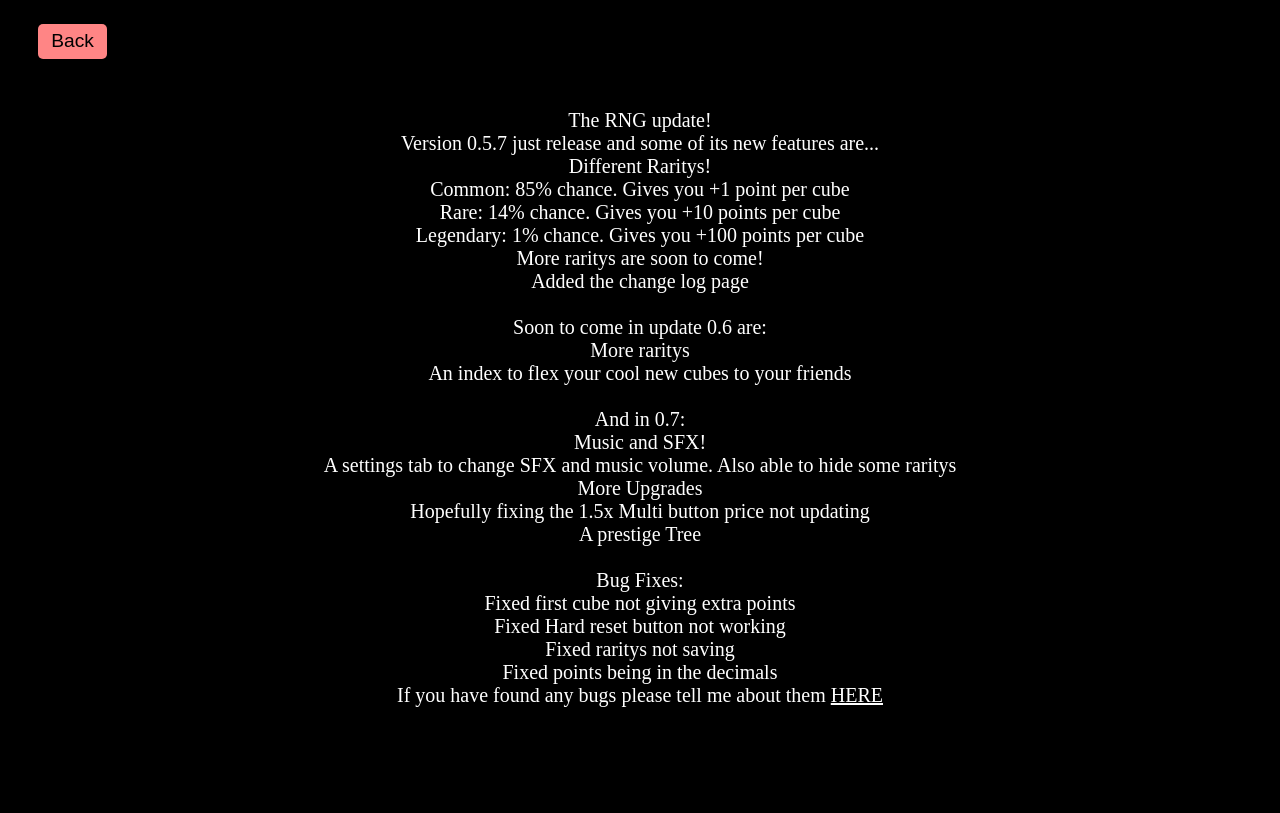
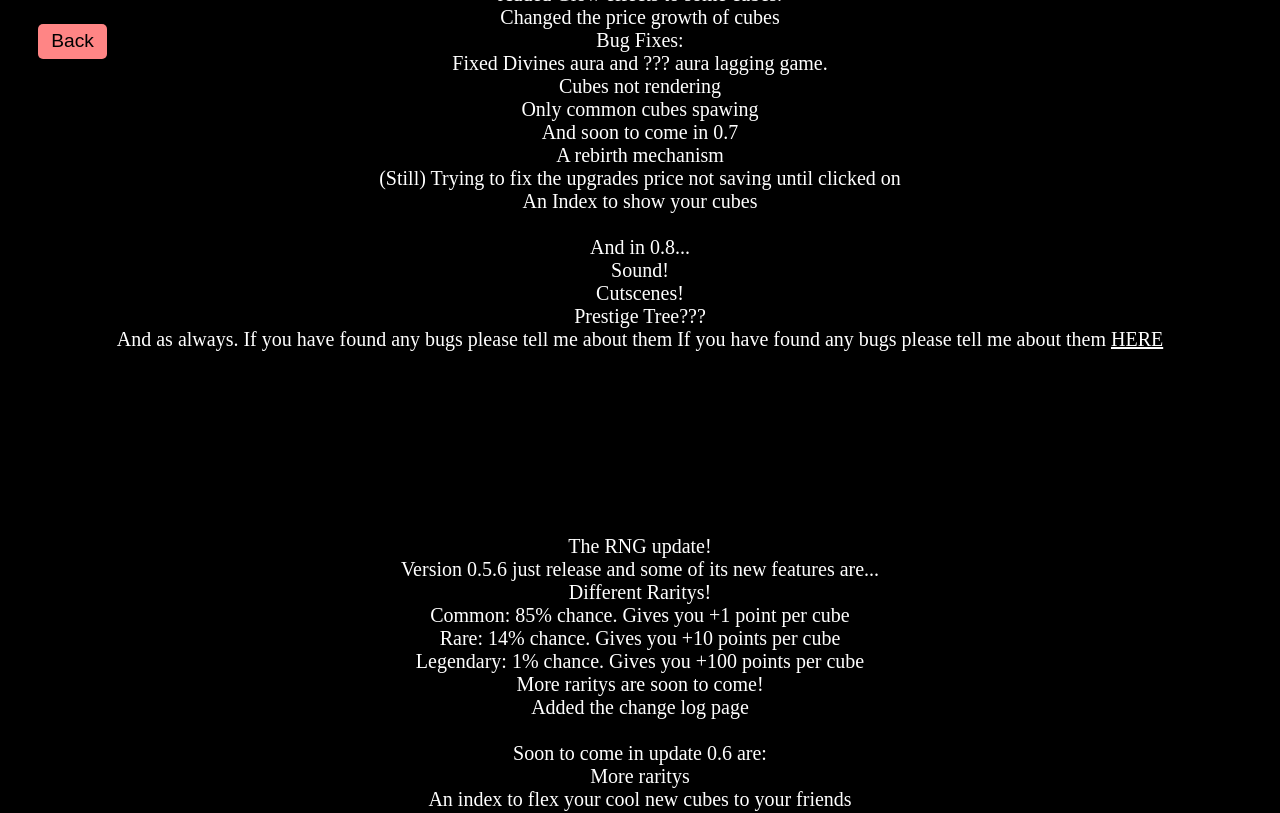
Before and after one commit to Nowon11/Nowon11.github.io, a plain HTML site: page change-log.html in a window 1280 px wide. Shown: the top 813 px of the page. Drawn offline with Linux system fonts and the light colour scheme.

Commit message:
Update change-log.html

```diff
--- a/change-log.html
+++ b/change-log.html
@@ -10,9 +10,74 @@
 <body>
     <button class="backButton" onclick="location.href='index.html'">Back</button>
     <p class = changeLog>
+        Version 0.5.8 new features:
+        <br>
+        New Features:
+        <br>
+        New raritys!
+        <br>
+        The new raritys with there odds are...
+        <br>
+        Common: A grey cube with nothing special. 50% chance of appearing. +1 point per click per cube
+        <br>
+        Uncommon: A dark green cube that's kinda ugly. Appears 30% of the time. +5 points per click per cube
+        <br>
+        Rare: A blue cube that looks like the sky. Appears 10% of the time. +10 points per click per cube
+        <br>
+        Legendary: A light yellow cube that reminds you of the sun on a clear day. Appears 5% of the time. +100 points per click per cube
+        <br>
+        Mythical: A red cube that is clearly not from this world. Appears 3% of the time. +500 points per click per cube
+        <br>
+        Divine: A cube that emits a powerful aura and brings peace to your sould. Appears 1% of the time. +2000 points per click per cube.
+        <br>
+        ???: ? ??? ???? ???? ??? ? ???. Appears ??????% of the time. +?????????? points per click per cube.
+        <br>
+        But thats not all. Also added:
+        <br>
+        Added new upgrade the 2x multi!
+        <br>
+        Added Glow effects to some cubes.
+        <br>
+        Changed the price growth of cubes
+        <br>
+        Bug Fixes:
+        <br>
+        Fixed Divines aura and ??? aura lagging game.
+        <br>
+        Cubes not rendering
+        <br>
+        Only common cubes spawing
+        <br>
+        And soon to come in 0.7
+        <br>
+        A rebirth mechanism
+        <br>
+        (Still) Trying to fix the upgrades price not saving until clicked on
+        <br>
+        An Index to show your cubes
+        <br>
+        <br>
+        And in 0.8...
+        <br>
+        Sound!
+        <br>
+        Cutscenes!
+        <br>
+        Prestige Tree???
+        <br>
+        And as always. If you have found any bugs please tell me about them If you have found any bugs please tell me about them <a class="link" href="https://docs.google.com/forms/d/e/1FAIpQLScOHWvIaEFVSKx5v3TRDLIzcHqLYvZ0HWZAeAa0CT5FyD_zKA/viewform?usp=header" target="_blank">HERE</a>
+        <br>
+        <br>
+        <br>
+        <br>
+        <br>
+        <br>
+        <br>
+        <br>
+        <br>
         The RNG update!
         <br>
-        Version 0.5.7 just release and some of its new features are...
+        Version 0.5.6 just release and some of its new features are...
         <br>
         Different Raritys!
         <br>
@@ -34,7 +99,7 @@
         An index to flex your cool new cubes to your friends
         <br>
         <br>
-        And in 0.7:
+        And in 0.8:
         <br>
         Music and SFX!
         <br>
```
